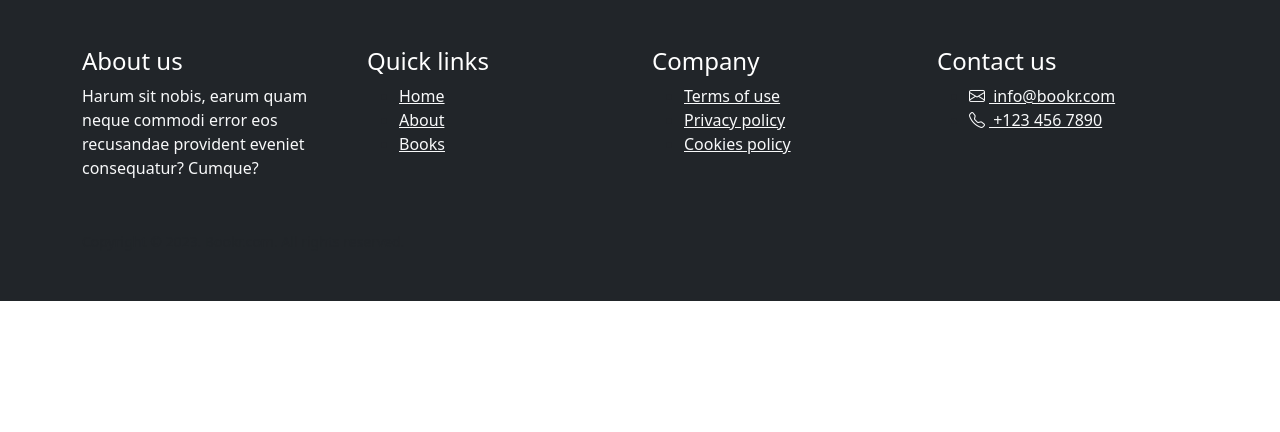
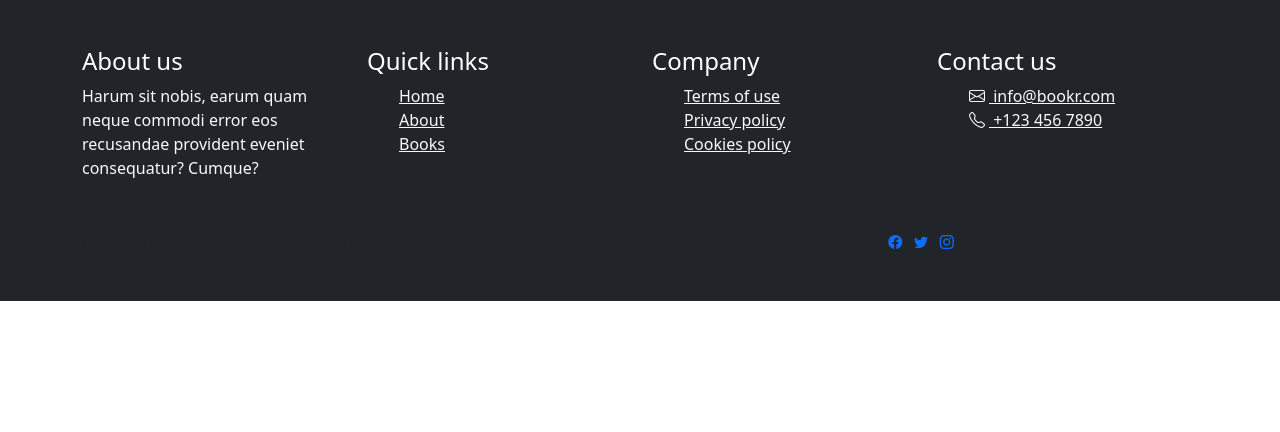
Before and after one commit to paulnyabaro/bookr, a Django app: page / in a window 1280 px wide. Shown: the part 210-642 px from the top of the page. Run offline with Django 4.2, Linux system fonts and the light colour scheme; parts of the project's set-up code (start-up, migrations or seed data) failed here and were passed over.

```diff
--- a/templates/_base.html
+++ b/templates/_base.html
@@ -80,6 +80,13 @@
                         <div class="col-md-6 my-2 text-center text-lg-start my-lg-0">
                             <small>Copyright &copy; 2023. Bookr.com. All rights reserved.</small>
                         </div>
+                        <div class="col-md-6 my-2 text-center text-lg-ed my-lg-0">
+                            <small>
+                                <a href="" class="me-2"><i class="bi bi-facebook"></i></a>
+                                <a href="" class="me-2"><i class="bi bi-twitter"></i></a>
+                                <a href="" class="me-2"><i class="bi bi-instagram"></i></a>
+                            </small>
+                        </div>
                     </div>
                 </div>
             </div>
```
